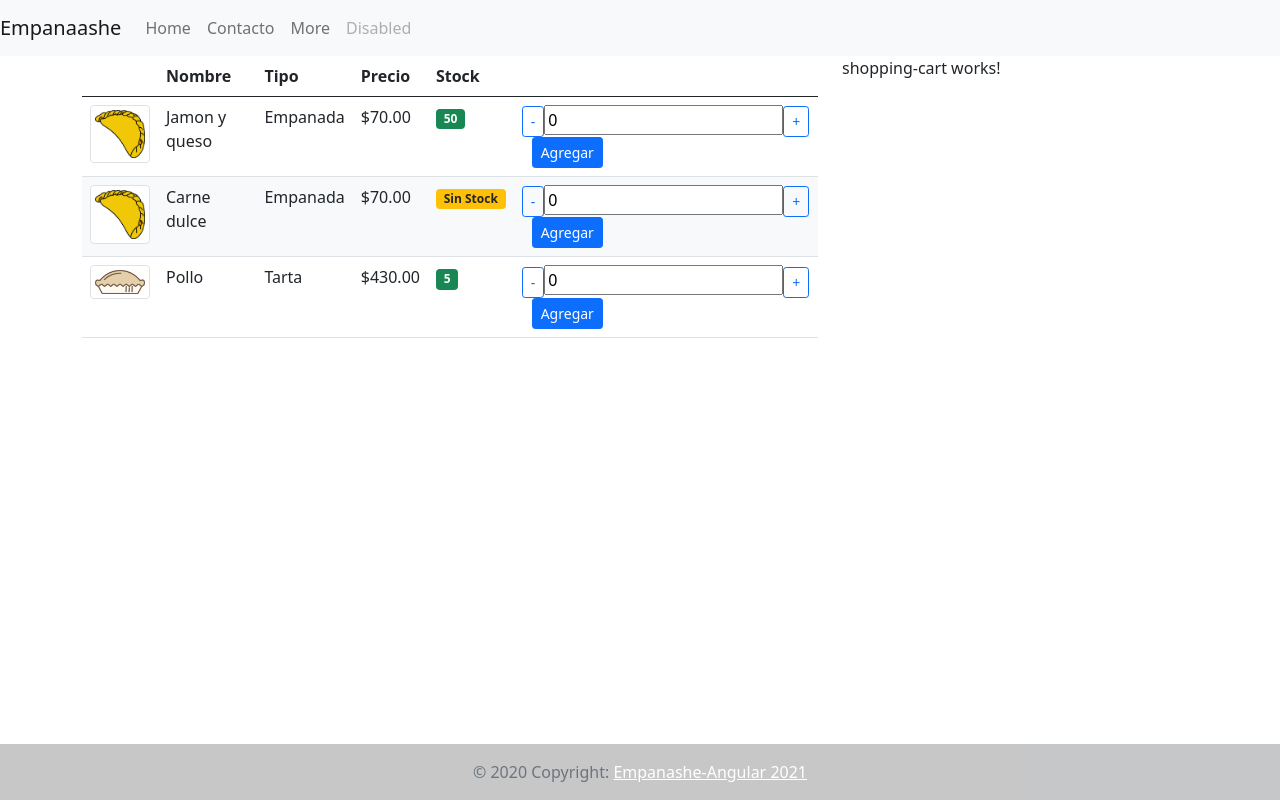
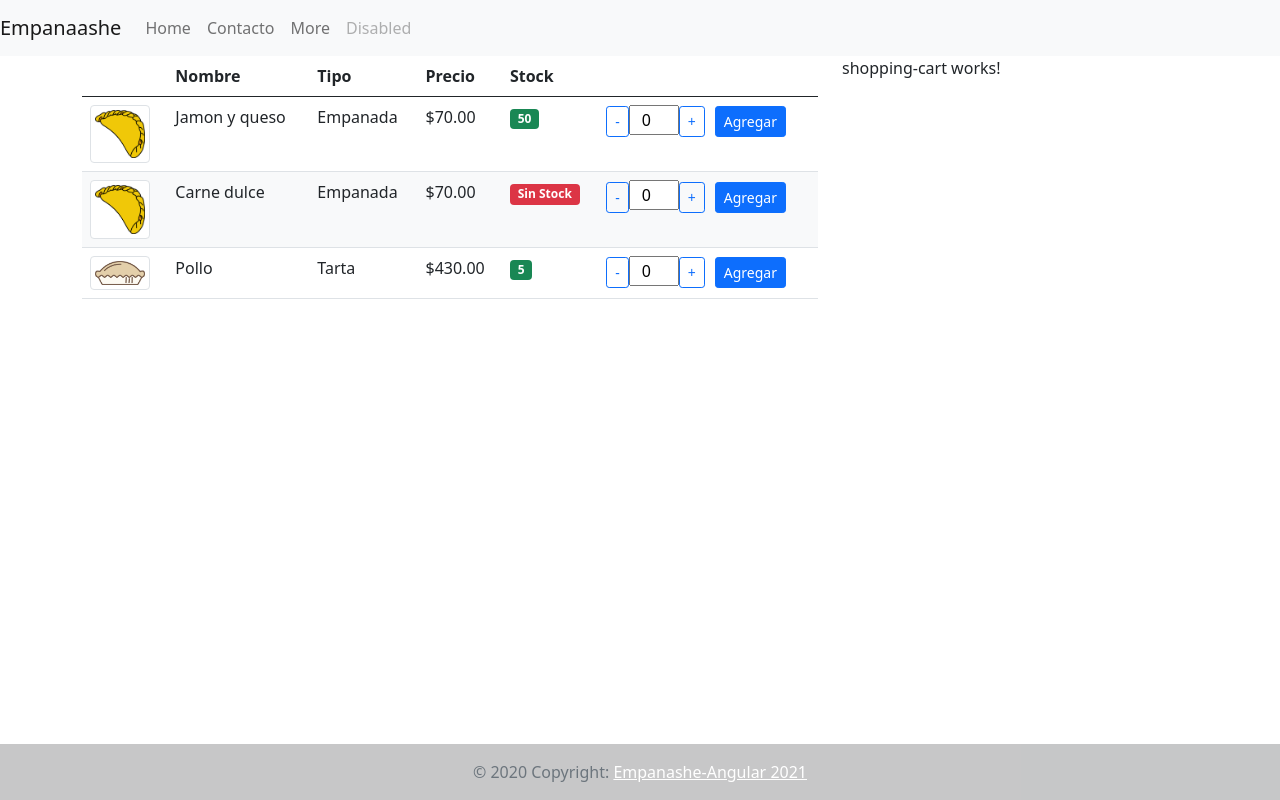
Before and after one commit to sierragustavo/empanashe, an Angular app: page / in a window 1280 px wide. Built offline with nearby package versions, Linux system fonts and the light colour scheme.

Commit message:
colores y checks botones stock

```diff
--- a/src/app/products-list/products-list.component.html
+++ b/src/app/products-list/products-list.component.html
@@ -25,10 +25,11 @@
       <td>{{ product.type }}</td>
       <td>{{ product.price | currency }}</td>
       <td>
+        <span class="badge bg-danger" *ngIf="product.stock<=0 && product.altstock<=0">Sin Stock</span>
         <span class="badge bg-success" *ngIf="product.altstock > 0">{{product.altstock}}</span>
-        <span class="badge bg-warning text-dark" *ngIf="product.altstock <= 0">Sin Stock</span>
+        <span class="badge bg-warning text-dark" *ngIf="product.altstock <= 0 && product.stock>0">Se lleva todo</span>
       </td>
-      <td>
+      <td class="td-botones">
         <button class="btn btn-outline-primary btn-sm" (click)="decreasequantityInput(product)">-</button
         ><input type="number" [(ngModel)]="product.quantityInput" (keyup)="onInputInQuantity($event,product)">
         <button class="btn btn-outline-primary btn-sm" (click)="upquantityInput(product)">+</button>
--- a/src/app/products-list/products-list.component.scss
+++ b/src/app/products-list/products-list.component.scss
@@ -2,6 +2,15 @@
   max-width: 60px;
 }
 
-.button-agregar{
-    margin-left: 10px;
+.button-agregar {
+  margin-left: 10px;
 }
+
+input[type="number"] {
+  width: 50px;
+  text-align: center;
+}
+
+.td-botones{
+
+}
```
